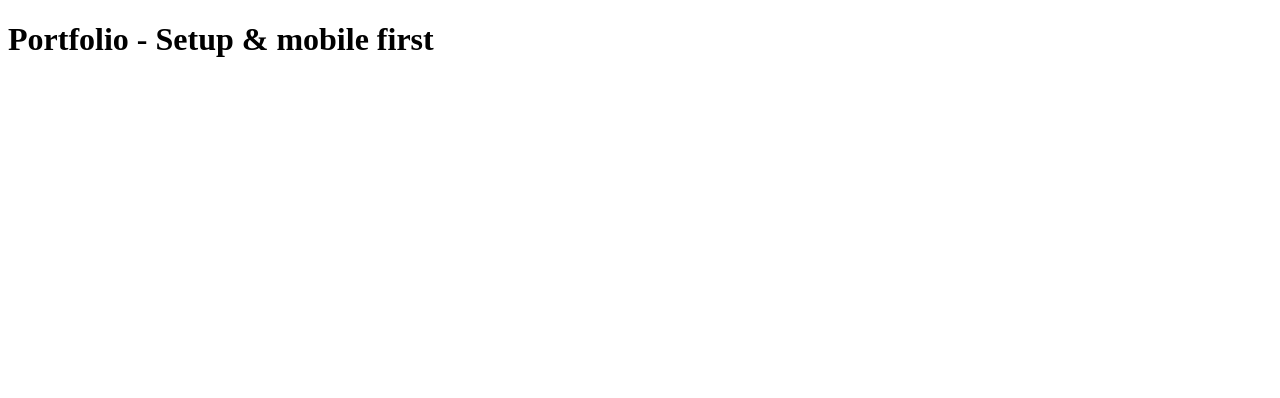
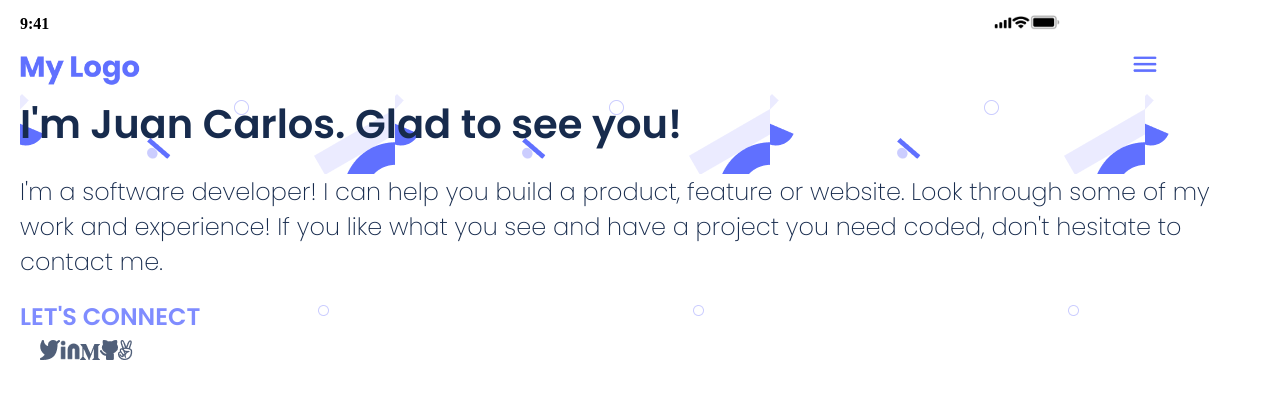
Before and after one commit to jcmunav63/mv_project1, a plain HTML site: page index.html in a window 1280 px wide. Drawn offline with Linux system fonts and the light colour scheme.

Commit message:
Edit index.html and styles.css with main elements of the webpage

```diff
--- a/css/styles.css
+++ b/css/styles.css
@@ -1,3 +1,100 @@
+* {
+  margin: 0;
+  border: 0;
+  padding: 0;
+}
+
 h1 {
-  font-size: 24px;
+  font-size: 2.5rem;
 }
+
+section {
+  margin-left: 20px;
+  margin-right: 20px;
+}
+
+.container-1 {
+  display: flex;
+  margin-left: 20px;
+  margin-bottom: 20px;
+  margin-top: 15px;
+}
+
+.container-2 {
+  font-family: Poppins, Arial, sans-serif;
+  margin-left: 20px;
+  margin-right: 20px;
+  display: flex;
+}
+
+.container-3 {
+  margin-left: 20px;
+  display: flex;
+}
+
+.headline {
+  margin: 20px, 0, 20px, 0;
+  font-family: Poppins, Arial, sans-serif;
+  color: #172b4d;
+  font-weight: 700;
+  font-size: 1.5rem;
+  background-image: url(/images/headline-shapes-mobile.png);
+}
+
+.desc {
+  margin-top: 20px;
+  font-weight: 400;
+  background-color: white;
+}
+
+.connect {
+  margin-top: 20px;
+  color: #7f8cff;
+}
+
+.conn.wire.batt {
+  padding-left: 15px;
+  padding-right: 15px;
+}
+
+.linkedin.m.github.sign {
+  padding-left: 15px;
+  padding-right: 15px;
+}
+
+.li {
+  width: 20px;
+}
+
+.clock-im {
+  font-family: Poppins, Arial, sans-serif;
+  color: black;
+}
+
+.conn-im {
+  width: 18px;
+}
+
+.wire-im {
+  width: 18px;
+}
+
+.batt-im {
+  width: 30px;
+}
+
+.menu-im {
+  width: 26px;
+}
+
+.mylogo-im {
+  width: 120px;
+}
+
+.space1 {
+  width: 80%;
+}
+
+.space2 {
+  width: 75%;
+}
--- a/index.html
+++ b/index.html
@@ -4,9 +4,40 @@
     <meta charset="UTF-8">
     <meta http-equiv="X-UA-Compatible" content="IE=edge">
     <meta name="viewport" content="width=device-width, initial-scale=1.0">
-    <title>Portfolio - Setup & mobile first</title>
+    <title>Portfolio - setup and mobile first</title>
+    <link rel="stylesheet" href="css/styles.css">
+    <link rel="preconnect" href="https://fonts.googleapis.com">
+    <link rel="preconnect" href="https://fonts.gstatic.com" crossorigin>
+    <link href="https://fonts.googleapis.com/css2?family=Poppins:wght@200;600&family=Roboto&display=swap" rel="stylesheet">
 </head>
 <body>
-    <h1>Portfolio - Setup & mobile first</h1>
+    <header>
+        <div class="toolbar">
+            <div class="container-1">
+                <div class="clock"><p><strong>9:41</strong></p></div>
+                <div class="space2"></div>
+                <div class="conn"><img class="conn-im" alt="Connetion" src="images/connection.png"></div>
+                <div class="wire"><img class="wire-im" alt="Wireless" src="images/wireless.png"></div>
+                <div class="batt"><img class="batt-im" alt="Battery" src="images/battery.png"></div>
+            </div>
+            <div class="container-2">
+                <div class="logo"><img class="mylogo-im" alt="MyLogo" src="images/mylogo.png"></div>
+                <div class="space1"></div>
+                <div class="menu"><img class="menu-im" alt="Menu" src="images/menu.png"></div>
+            </div>
+        </div>
+    </header>
+    <section class="headline">
+        <h1>I'm Juan Carlos. Glad to see you!</h1>
+        <p class="desc">I'm a software developer! I can help you build a product, feature or website. Look through some of my work and experience! If you like what you see and have a project you need coded, don't hesitate to contact me.</p>
+        <p class="connect"><strong>LET'S CONNECT</strong></p>
+        <div class="container-3">
+            <a class="twitter" href="www.twitter.com" target="_blank"><img alt="twitter" src="images/twitter.png"></a>
+            <a class="linkedin" href="www.linkedin.com" target="_blank"><img class="li" alt="linkedin" src="images/linkedin.png"></a>
+            <a class="m" href="www.google.com" target="_blank"><img alt="logo-m" src="images/m.png"></a>
+            <a class="github" href="www.github.com" target="_blank"><img alt="github" src="images/github.png"></a>
+            <a class="sign" href="www.google.com" target="_blank"><img alt="logo-sign" src="images/sign.png"></a>
+        </div>
+    </section>
 </body>
 </html>
```
